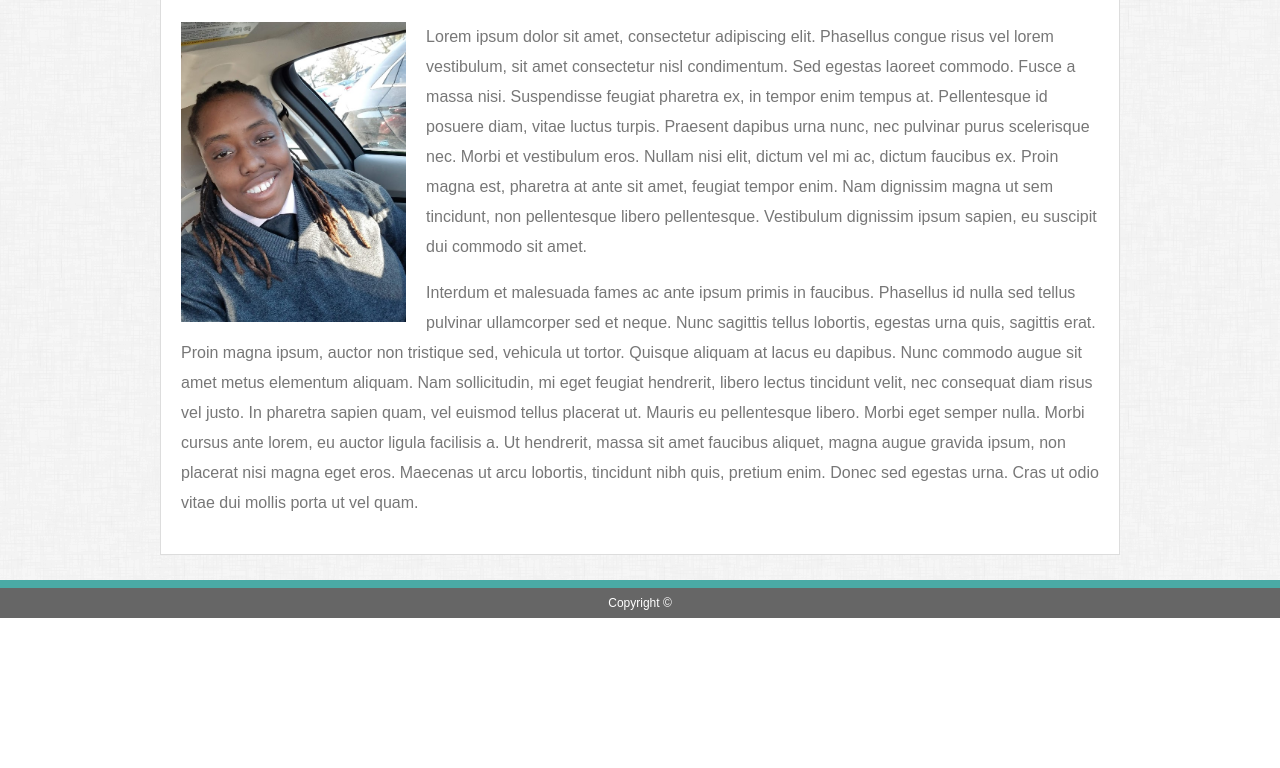
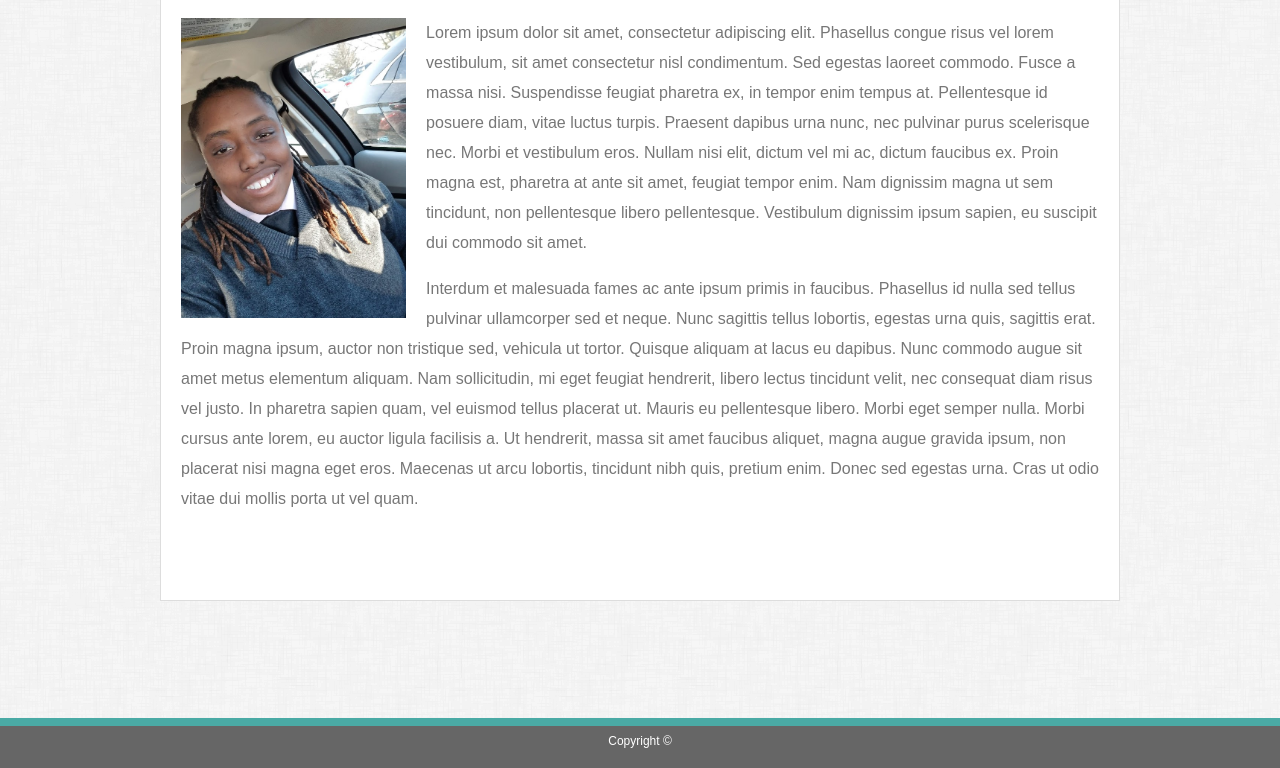
Before and after one commit to pmitch242/Portfolio, a plain HTML site: page index.html in a window 1280 px wide. Shown: the part 202-970 px from the top of the page. Before the commit the page ends 820 px from the top, so only its background shows below. Drawn offline with Linux system fonts and the light colour scheme.

Commit message:
fixed main-container class

```diff
--- a/assets/css/style.css
+++ b/assets/css/style.css
@@ -73,25 +73,13 @@ nav a:last-child{
 /* main */
 
 .main-container{
-    /* position: relative; */
-    /* float: left;
-    width: 100%;
     max-width: 960px;
     padding: 20px;
-    background: #ffffff; */
-    margin: 44px auto 0;
-    /* border: 1px solid #dddddd; */
-    /* display: block; */
-
-    /* float: left; */
-    /* left: 298px; */
-    /* max-width: 960px; */
-    width: 960px;
-    padding: 20px;
-    /* margin: auto; */
     background: #ffffff;
+    margin: 40px auto 0;
+    clear: both;
+    overflow: auto;
     border: 1px solid #dddddd;
-    clear: both;
 }
 
 h1{
@@ -131,7 +119,7 @@ html, body {
 
 footer{
     position: sticky;
-    margin-top: 25px;
+    margin-top: 70px;
     clear: both;
     color: #ffffff;
     font-size: 12px;
--- a/index.html
+++ b/index.html
@@ -22,14 +22,18 @@
         </header>
         <br><br>
 
-        <div class="main-container">
-            <h1>About Me</h1>
-            <img class="photome" src="assets/images/profile_pic.jpg" alt="Phill Mitchell-Matsuyama">
-            <p>Lorem ipsum dolor sit amet, consectetur adipiscing elit. Phasellus congue risus vel lorem vestibulum, sit amet consectetur nisl condimentum. Sed egestas laoreet commodo. Fusce a massa nisi. Suspendisse feugiat pharetra ex, in tempor enim tempus at. Pellentesque id posuere diam, vitae luctus turpis. Praesent dapibus urna nunc, nec pulvinar purus scelerisque nec. Morbi et vestibulum eros. Nullam nisi elit, dictum vel mi ac, dictum faucibus ex. Proin magna est, pharetra at ante sit amet, feugiat tempor enim. Nam dignissim magna ut sem tincidunt, non pellentesque libero pellentesque. Vestibulum dignissim ipsum sapien, eu suscipit dui commodo sit amet.</p>
-            <p>Interdum et malesuada fames ac ante ipsum primis in faucibus. Phasellus id nulla sed tellus pulvinar ullamcorper sed et neque. Nunc sagittis tellus lobortis, egestas urna quis, sagittis erat. Proin magna ipsum, auctor non tristique sed, vehicula ut tortor. Quisque aliquam at lacus eu dapibus. Nunc commodo augue sit amet metus elementum aliquam. Nam sollicitudin, mi eget feugiat hendrerit, libero lectus tincidunt velit, nec consequat diam risus vel justo. In pharetra sapien quam, vel euismod tellus placerat ut. Mauris eu pellentesque libero. Morbi eget semper nulla. Morbi cursus ante lorem, eu auctor ligula facilisis a. Ut hendrerit, massa sit amet faucibus aliquet, magna augue gravida ipsum, non placerat nisi magna eget eros. Maecenas ut arcu lobortis, tincidunt nibh quis, pretium enim. Donec sed egestas urna. Cras ut odio vitae dui mollis porta ut vel quam.</p>
+        <div class="wrapper">
+            <div class="main-container">
+                <h1>About Me</h1>
+                <img class="photome" src="assets/images/profile_pic.jpg" alt="Phill Mitchell-Matsuyama">
+                <p>Lorem ipsum dolor sit amet, consectetur adipiscing elit. Phasellus congue risus vel lorem vestibulum, sit amet consectetur nisl condimentum. Sed egestas laoreet commodo. Fusce a massa nisi. Suspendisse feugiat pharetra ex, in tempor enim tempus at. Pellentesque id posuere diam, vitae luctus turpis. Praesent dapibus urna nunc, nec pulvinar purus scelerisque nec. Morbi et vestibulum eros. Nullam nisi elit, dictum vel mi ac, dictum faucibus ex. Proin magna est, pharetra at ante sit amet, feugiat tempor enim. Nam dignissim magna ut sem tincidunt, non pellentesque libero pellentesque. Vestibulum dignissim ipsum sapien, eu suscipit dui commodo sit amet.</p>
+                <p>Interdum et malesuada fames ac ante ipsum primis in faucibus. Phasellus id nulla sed tellus pulvinar ullamcorper sed et neque. Nunc sagittis tellus lobortis, egestas urna quis, sagittis erat. Proin magna ipsum, auctor non tristique sed, vehicula ut tortor. Quisque aliquam at lacus eu dapibus. Nunc commodo augue sit amet metus elementum aliquam. Nam sollicitudin, mi eget feugiat hendrerit, libero lectus tincidunt velit, nec consequat diam risus vel justo. In pharetra sapien quam, vel euismod tellus placerat ut. Mauris eu pellentesque libero. Morbi eget semper nulla. Morbi cursus ante lorem, eu auctor ligula facilisis a. Ut hendrerit, massa sit amet faucibus aliquet, magna augue gravida ipsum, non placerat nisi magna eget eros. Maecenas ut arcu lobortis, tincidunt nibh quis, pretium enim. Donec sed egestas urna. Cras ut odio vitae dui mollis porta ut vel quam.</p>
+
+            <div class="push"></div>
+            </div>
         </div>
 
-        <footer>
+        <footer class="footer">
             Copyright &copy;
         </footer>
     </body>
```
Also changed, not shown: portfolio.html (+5 -1 lines).
